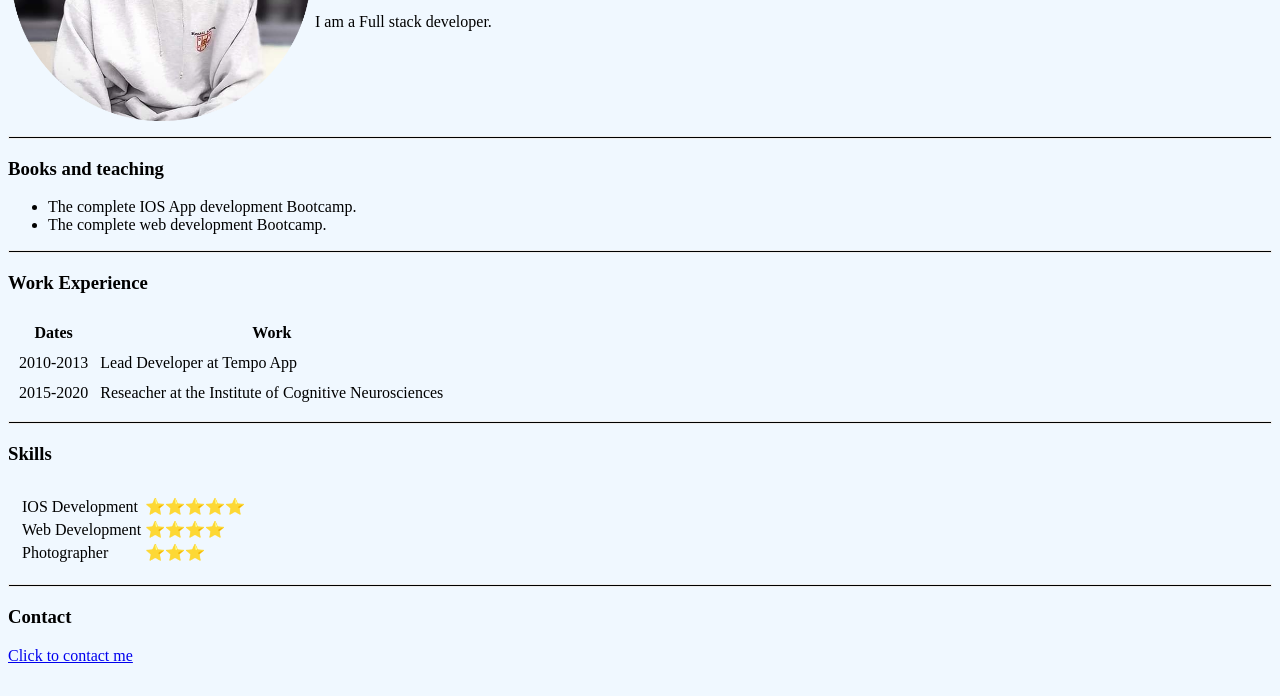
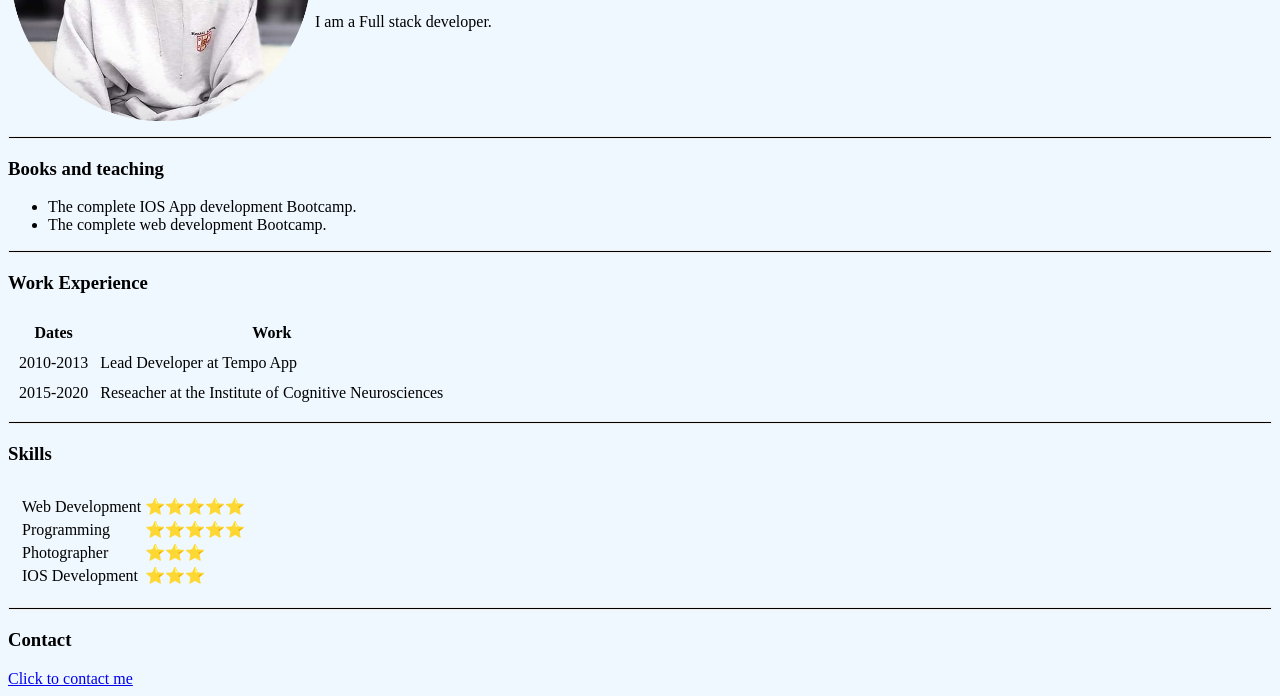
Before and after one commit to amegahcharles/cv, a plain HTML site: page index.html in a window 1280 px wide. Shown: the part 190-886 px from the top of the page. Drawn offline with Linux system fonts and the light colour scheme.

Commit message:
Update index.html

```diff
--- a/index.html
+++ b/index.html
@@ -62,24 +62,25 @@
   <td>
     <table>
       <tr>
-        <td>IOS Development</td>
+        <td>Web Development</td>
         <td>&#11088;&#11088;&#11088;&#11088;&#11088;</td>
       </tr>
       <tr>
-        <td>Web Development</td>
-        <td>&#11088;&#11088;&#11088;&#11088</td>
+        <td>Programming</td>
+        <td>&#11088;&#11088;&#11088;&#11088;&#11088;</td>
       </tr>
       <tr>
         <td>Photographer</td>
         <td>&#11088;&#11088;&#11088;</td>
-      </tr>
+        </tr>
+      <tr>
+        <td>IOS Development</td>
+        <td>&#11088;&#11088;&#11088;</td>
     </table>
   </td>
 </table>
 <hr>
 <h3>Contact</h3>
-<a href="../HTML - Personal Site/contact me.html">Click to contact me</a>
-</P>
-
+<a href="contact me.html">Click to contact me</a>
   </body>
 </html>
```
